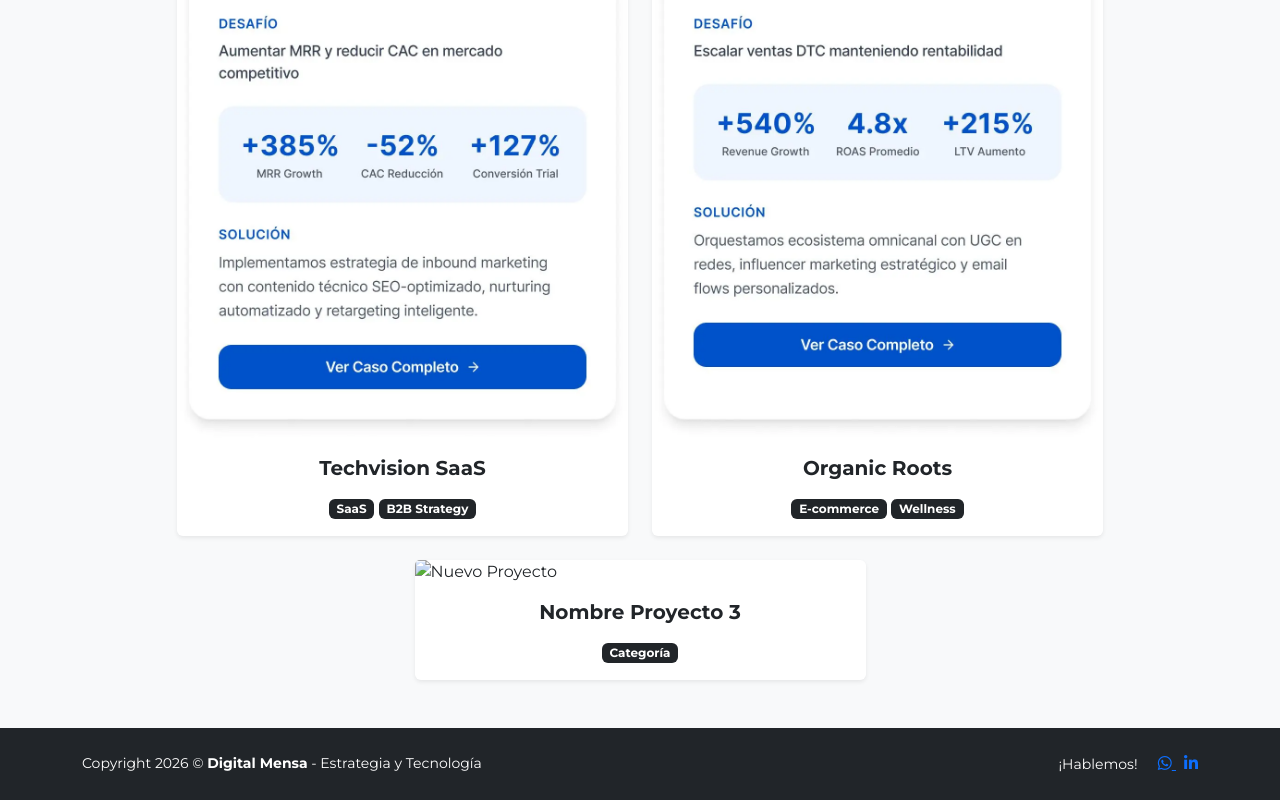
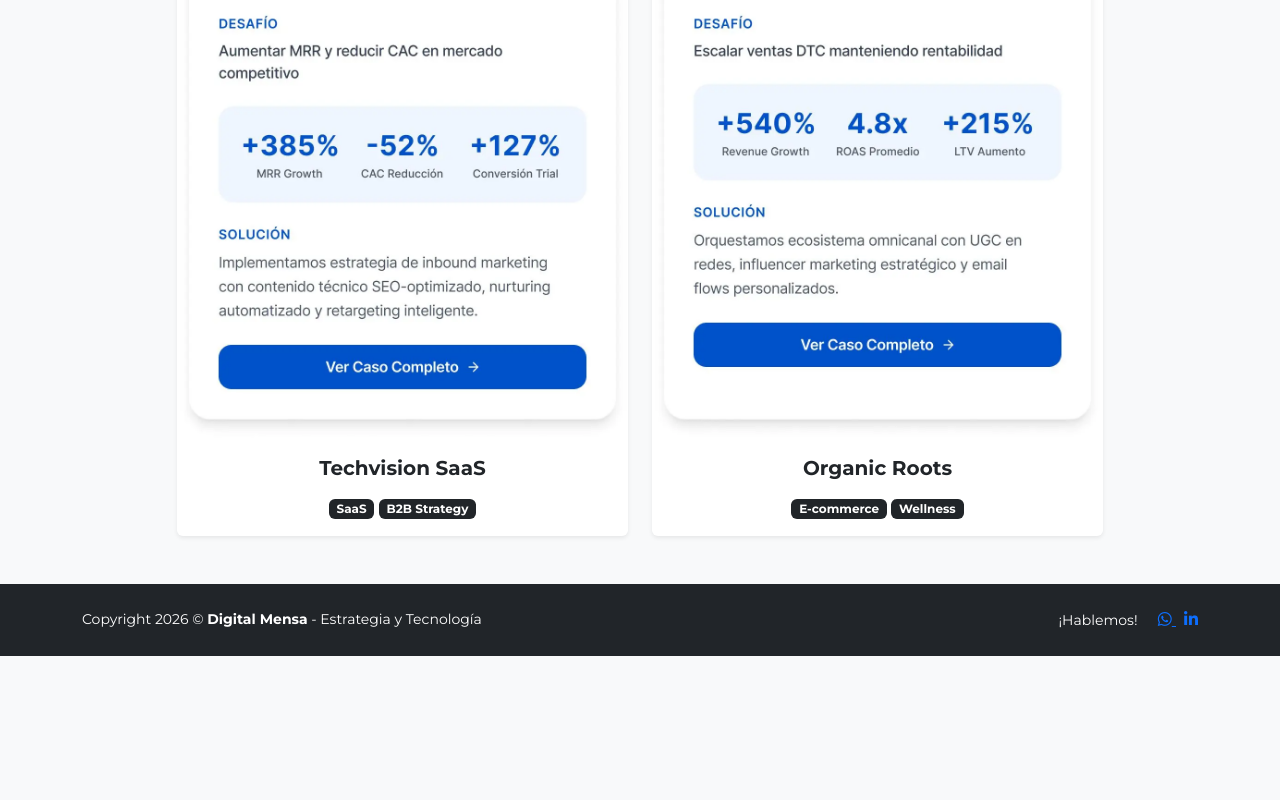
Before and after one commit to Agustino27/mi-portafolio, a website: page pages/proyectos.html in a window 1280 px wide. Shown: the part 487-1287 px from the top of the page. After the commit the page ends 1143 px from the top, so only its background shows below. Drawn offline with nearby package versions, Linux system fonts and the light colour scheme.

Commit message:
Corrección de error página proyectos

```diff
--- a/pages/proyectos.html
+++ b/pages/proyectos.html
@@ -76,18 +76,6 @@
                 </div>
             </div>
 
-            <div class="col-md-5" data-aos="fade-up" data-aos-delay="600">
-                <div class="card h-100 shadow-sm border-0 project-card">
-                    <img src="../img/tu-imagen-3.webp" class="card-img-top" alt="Nuevo Proyecto">
-                    <div class="card-body text-center">
-                        <h5 class="card-title font-playfair fw-bold mb-3">Nombre Proyecto 3</h5>
-                        <div class="mt-2">
-                            <span class="badge bg-dark">Categoría</span>
-                        </div>
-                    </div>
-                </div>
-            </div>
-
         </div>
     </main>
 
```
